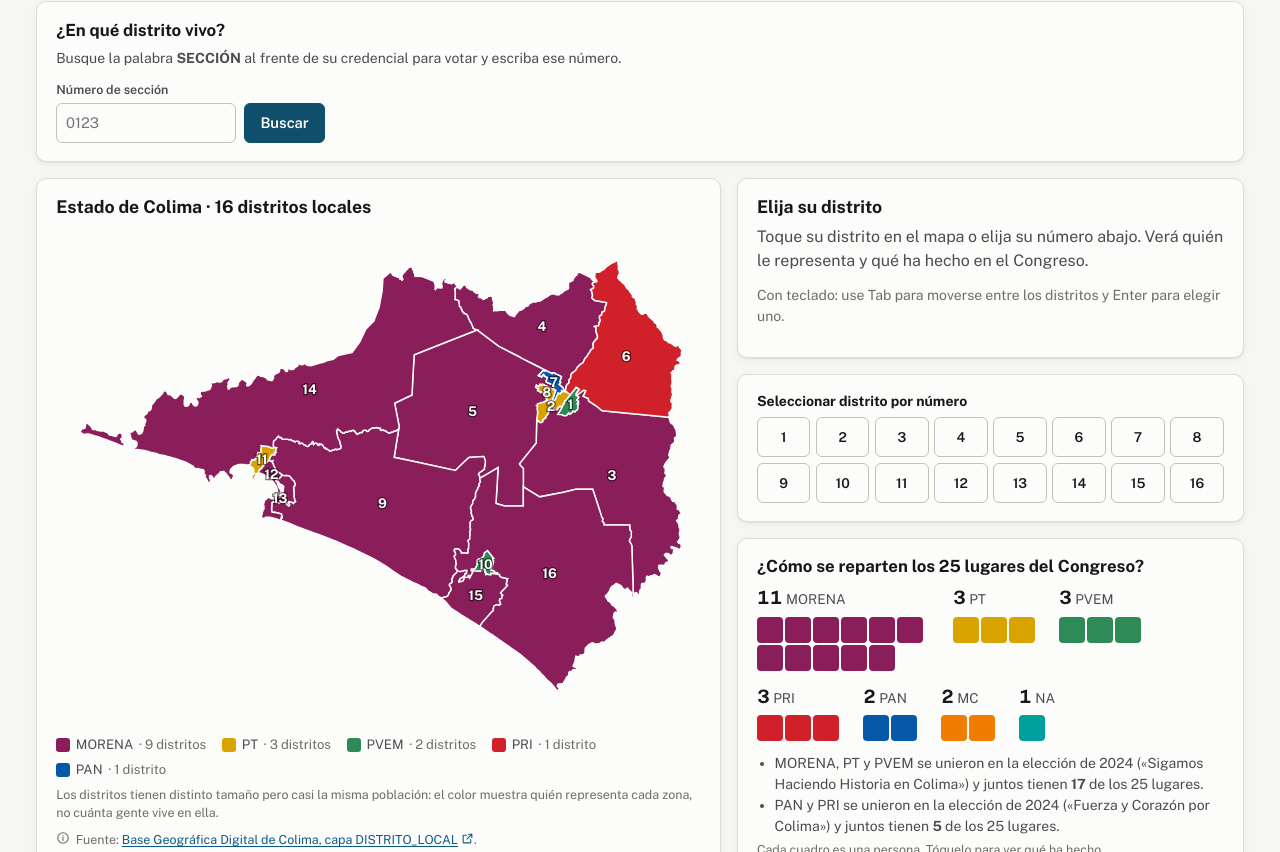
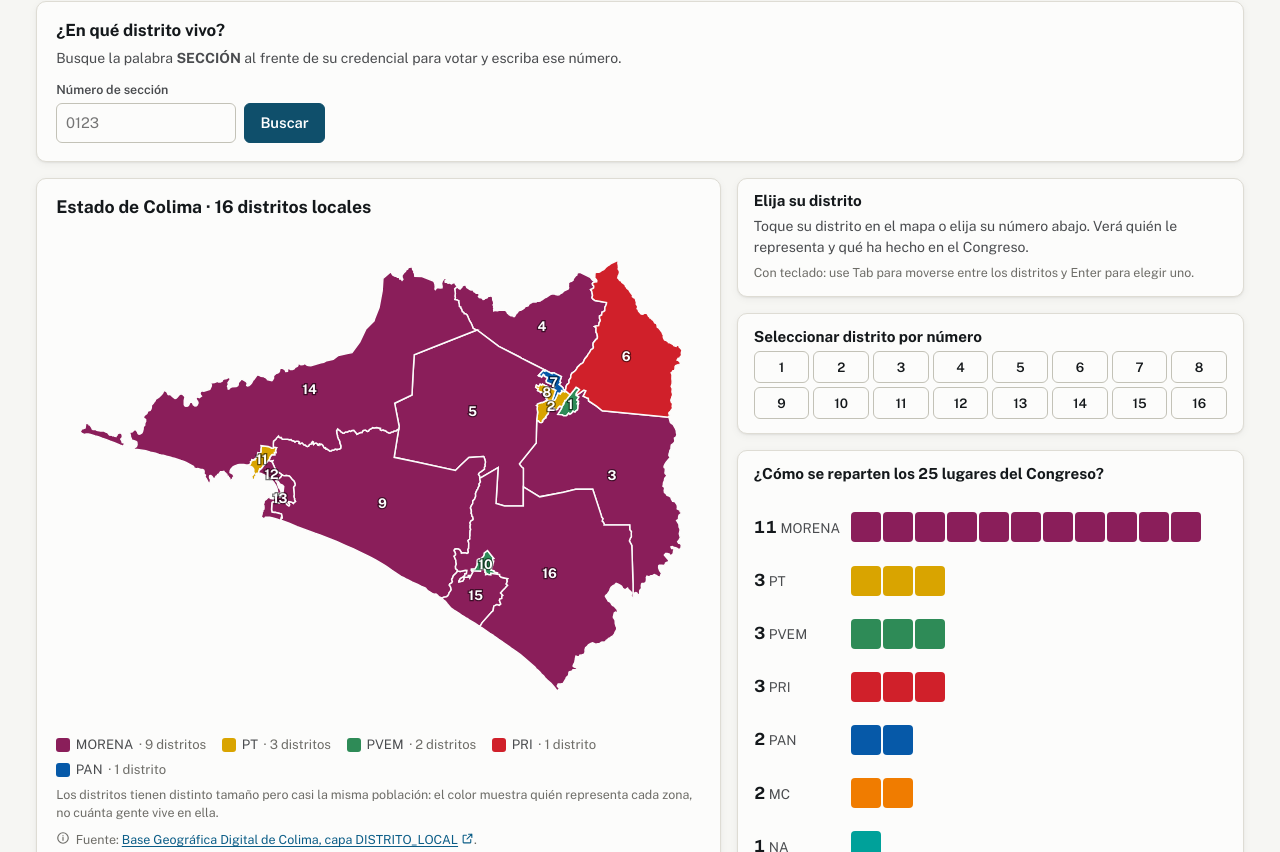
Before and after one commit to irekani55-lgtm/observatorio-colima, a React (Vite) app: page / in a window 1280 px wide. Shown: the part 968-1820 px from the top of the page. Built offline with nearby package versions, Linux system fonts and the light colour scheme.

Commit message:
Vista previa: columna derecha del mapa compacta y a la par del mapa

```diff
--- a/src/componentes/Nuevo.tsx
+++ b/src/componentes/Nuevo.tsx
@@ -24,5 +24,6 @@ export const CAMBIOS_VISTA_PREVIA = [
   { texto: 'Mapa: la nota de la sección 0020 ahora está en palabras sencillas.', a: '/' },
   { texto: 'Inicio: «El Congreso en resumen» con la misma letra que «¿Qué hace una diputación?» y en palabras más sencillas.', a: '/' },
   { texto: 'Mapa: «Seleccionar distrito por número» y «¿Cómo se reparten los 25 lugares?» pasan a la columna derecha, debajo de la ficha.', a: '/' },
+  { texto: 'Mapa: la columna derecha es más compacta (botones delgados, un renglón por partido) y termina a la misma altura que el mapa.', a: '/' },
   { texto: 'Menú: se quitó «Mapa», porque todo lo del mapa ya está en el inicio. Los enlaces viejos llevan al inicio.', a: '/' },
 ];
--- a/src/estilos.css
+++ b/src/estilos.css
@@ -1702,3 +1702,40 @@ details.aviso-vista-previa a { color: #3d3000; font-weight: 700; }
 /* Columna derecha del mapa: ficha, selector por número y reparto de los 25 lugares. */
 .mapa-columna { display: grid; gap: 1rem; min-width: 0; }
 .mapa-columna > .panel { margin: 0; }
+/* Columna derecha compacta: botones delgados y cuadritos chicos para que termine a la par del mapa. */
+.mapa-columna > .panel { padding: 0.85rem 1rem; }
+.mapa-columna .lista-distritos { grid-template-columns: repeat(8, minmax(0, 1fr)); gap: 0.25rem; }
+.mapa-columna .lista-distritos button { min-height: 28px; padding: 0.1rem 0; font-size: 0.82rem; }
+.mapa-columna .curules { margin-top: 0; }
+.mapa-columna .curules h3 { font-size: 0.95rem !important; margin-bottom: 0.25rem; }
+.mapa-columna .curules__grupos { gap: 0.5rem 1rem; margin: 0.35rem 0 0.5rem; }
+.mapa-columna .curules__etiqueta { font-size: 0.78rem; }
+.mapa-columna .curules__etiqueta strong { font-size: 0.95rem; }
+.mapa-columna .curules__cuadros { max-width: 120px; gap: 2px; }
+.mapa-columna .curules__cuadro { width: 18px; height: 18px; border-radius: 3px; }
+.mapa-columna .curules__coaliciones { font-size: 0.8rem; margin-bottom: 0.15rem; }
+/* Sin distrito elegido, las dos columnas terminan a la misma altura. */
+.mapa-disposicion--igualar { align-items: stretch; }
+.mapa-disposicion--igualar .mapa-columna { display: flex; flex-direction: column; }
+.mapa-disposicion--igualar .mapa-columna > .panel:last-child { flex: 1; }
+@media (max-width: 900px) { .mapa-columna .lista-distritos button { min-height: 36px; } }
+/* Los tres recuadros de la columna derecha usan el mismo tamaño de título y de texto. */
+.mapa-columna__titulo, .mapa-columna .curules h3 { font-size: 0.95rem !important; font-weight: 700; margin: 0 0 0.35rem !important; }
+.mapa-columna .lista-distritos button { min-height: 32px; }
+.mapa-columna .curules__cuadros { max-width: 144px; }
+.mapa-columna .curules__cuadro { width: 22px; height: 22px; }
+.mapa-disposicion--igualar .mapa-columna > .curules { display: flex; flex-direction: column; }
+.mapa-disposicion--igualar .mapa-columna > .curules .curules__grupos { flex: 1; justify-content: space-evenly; }
+/* En la columna derecha, un renglón por partido: número y siglas a la izquierda, sus cuadritos a la derecha. */
+.mapa-columna .curules__grupos { flex-direction: column; flex-wrap: nowrap; gap: 0.3rem; }
+.mapa-columna .curules__grupo { flex-direction: row; align-items: center; gap: 0.6rem; }
+.mapa-columna .curules__etiqueta { flex: none; width: 5.5rem; }
+.mapa-columna .curules__cuadros { max-width: none; flex-wrap: nowrap; }
+.mapa-columna .curules__cuadro { width: 24px; height: 24px; }
+@media (max-width: 420px) { .mapa-columna .curules__cuadro { width: 20px; height: 20px; } }
+@media (min-width: 1100px) {
+  .mapa-columna .curules__cuadro { width: 30px; height: 30px; border-radius: 4px; }
+  .mapa-columna .curules__etiqueta { font-size: 0.85rem; }
+  .mapa-columna .curules__etiqueta strong { font-size: 1.05rem; }
+}
+.marca-nuevo__etiqueta { align-self: flex-start; width: fit-content; }
--- a/src/paginas/Mapa.tsx
+++ b/src/paginas/Mapa.tsx
@@ -111,7 +111,7 @@ export function MapaInteractivo({ clave = 'distrito', titulo = 'Estado de Colima
 
   return (
     <>
-      <div className="mapa-disposicion">
+      <div className={`mapa-disposicion${sel == null && !rp ? ' mapa-disposicion--igualar' : ''}`}>
         <section className="panel" aria-label="Mapa">
           <div className="panel__cabecera">
             <h2 style={{ fontSize: '1.1rem' }}>{titulo}</h2>
@@ -156,9 +156,13 @@ export function MapaInteractivo({ clave = 'distrito', titulo = 'Estado de Colima
             </>
           ) : sel == null ? (
             <>
-              <h2 style={{ fontSize: '1.1rem' }}>Elija su distrito</h2>
-              <p className="texto-2">Toque su distrito en el mapa o elija su número abajo. Verá quién le representa y qué ha hecho en el Congreso.</p>
-              <p className="pequeno texto-3">Con teclado: use Tab para moverse entre los distritos y Enter para elegir uno.</p>
+              <h2 className="mapa-columna__titulo">Elija su distrito</h2>
+              <p className="pequeno texto-2" style={{ margin: '0 0 0.35rem' }}>
+                Toque su distrito en el mapa o elija su número abajo. Verá quién le representa y qué ha hecho en el Congreso.
+              </p>
+              <p className="muy-pequeno texto-3" style={{ margin: 0 }}>
+                Con teclado: use Tab para moverse entre los distritos y Enter para elegir uno.
+              </p>
             </>
           ) : !persona ? (
             <>
@@ -187,7 +191,7 @@ export function MapaInteractivo({ clave = 'distrito', titulo = 'Estado de Colima
           )}
         </section>
         <section className={`panel${claseNuevo()}`} aria-labelledby="lista-distritos">
-          <h3 className="pequeno" style={{ marginTop: 0 }} id="lista-distritos">
+          <h3 className="mapa-columna__titulo" id="lista-distritos">
             Seleccionar distrito por número
           </h3>
           <ul className="lista-distritos" aria-labelledby="lista-distritos">
```
